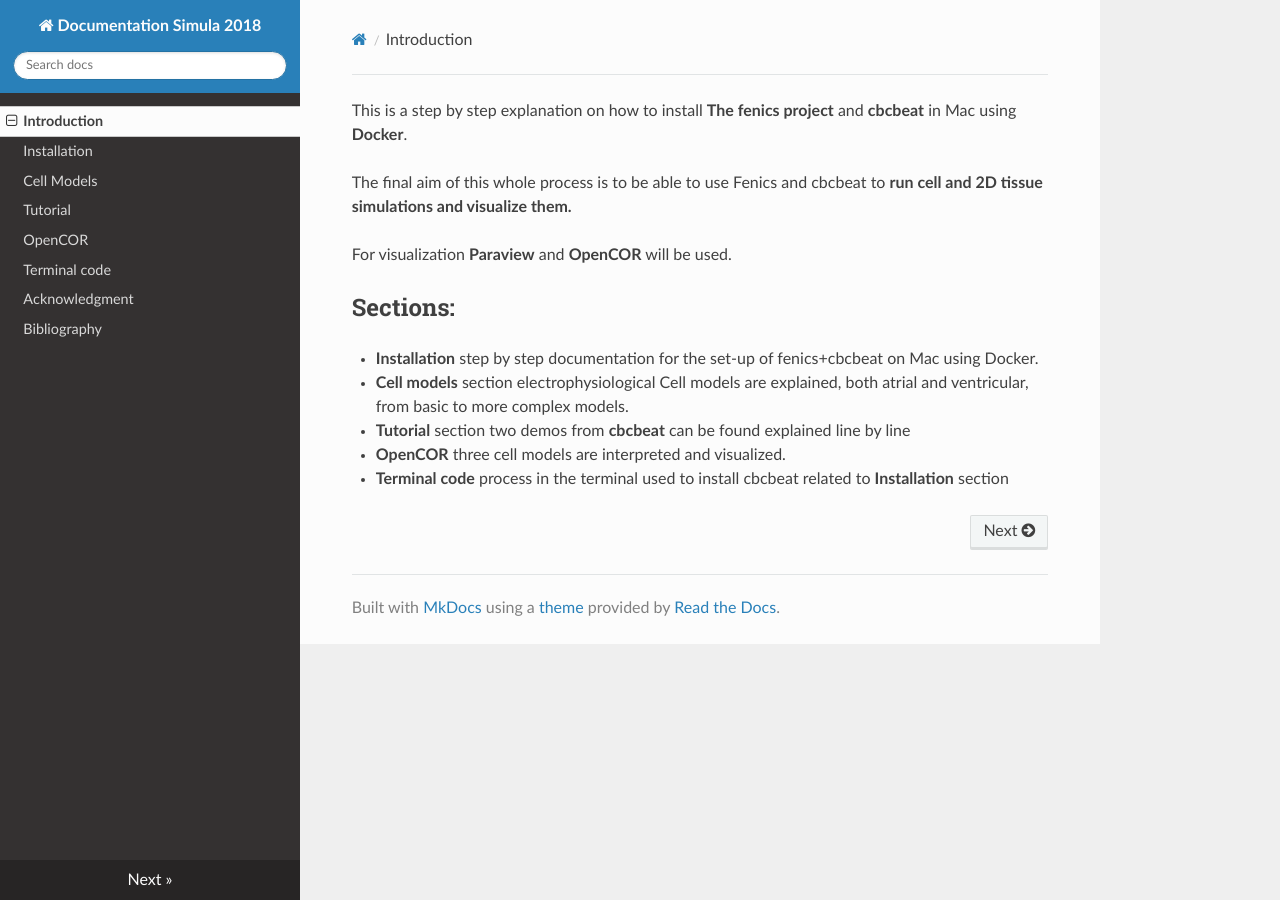
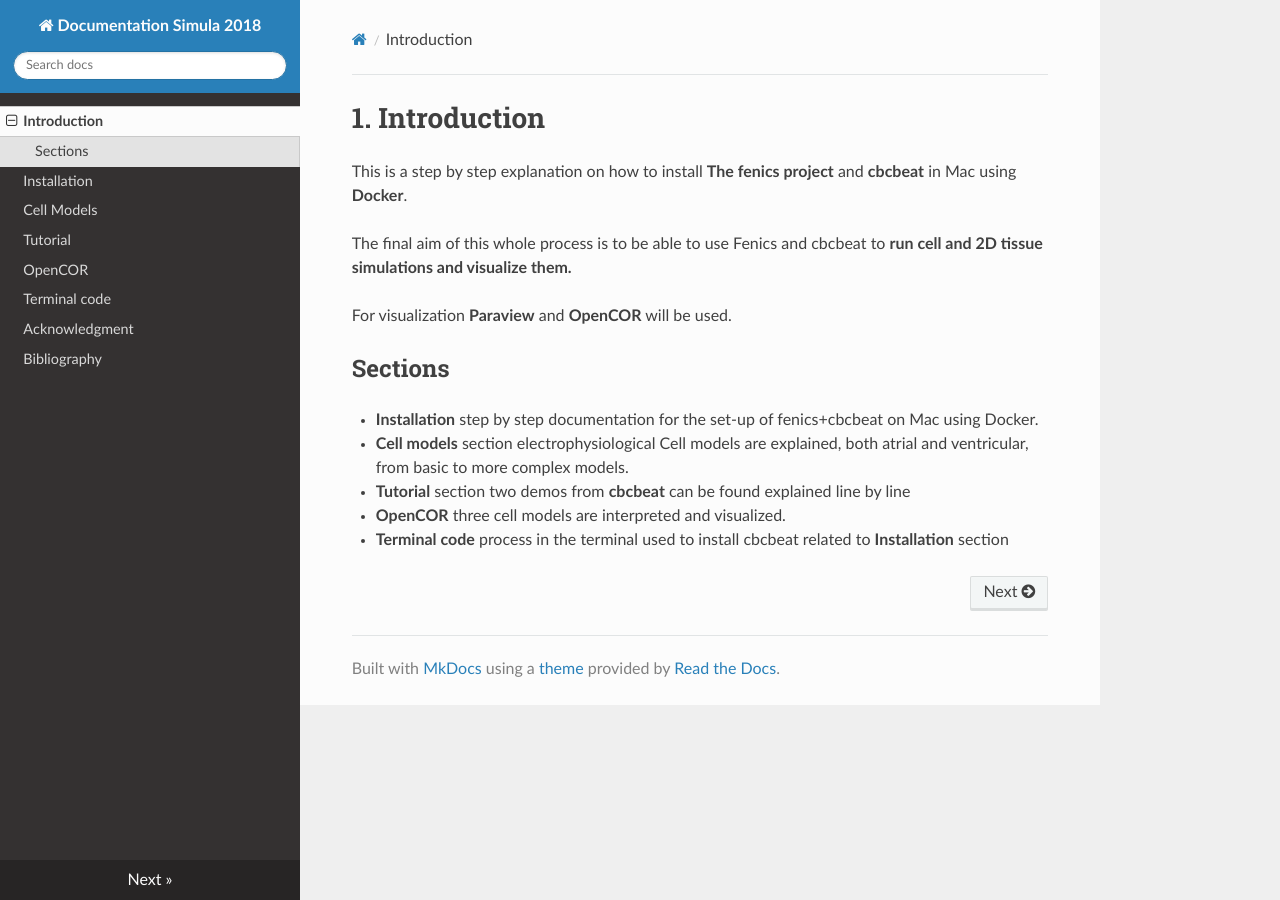
Before and after one commit to ErikaKvalem/Documentation-2018-MkDocs, an MkDocs documentation site: the page built from docs/intro.md, in a window 1280 px wide. Built offline with MkDocs 1.6.1, drawn with Linux system fonts in a browser that asks for light colours; nearby versions of some CDN libraries; old or Windows-style settings are respelled for this version of MkDocs.

Commit message:
Update intro.md

```diff
--- a/docs/intro.md
+++ b/docs/intro.md
@@ -1,4 +1,4 @@
-
+# 1. Introduction
 
 This is a step by step explanation on how to install **The fenics project** and **cbcbeat** in Mac using **Docker**.
 
@@ -6,7 +6,7 @@ The final aim of this whole process is to be able to use Fenics and cbcbeat to *
 
 For visualization **Paraview** and **OpenCOR** will be used.
 
-## Sections:
+## Sections
 
 - **Installation** step by step documentation for the set-up of fenics+cbcbeat on Mac using Docker.
 
```
